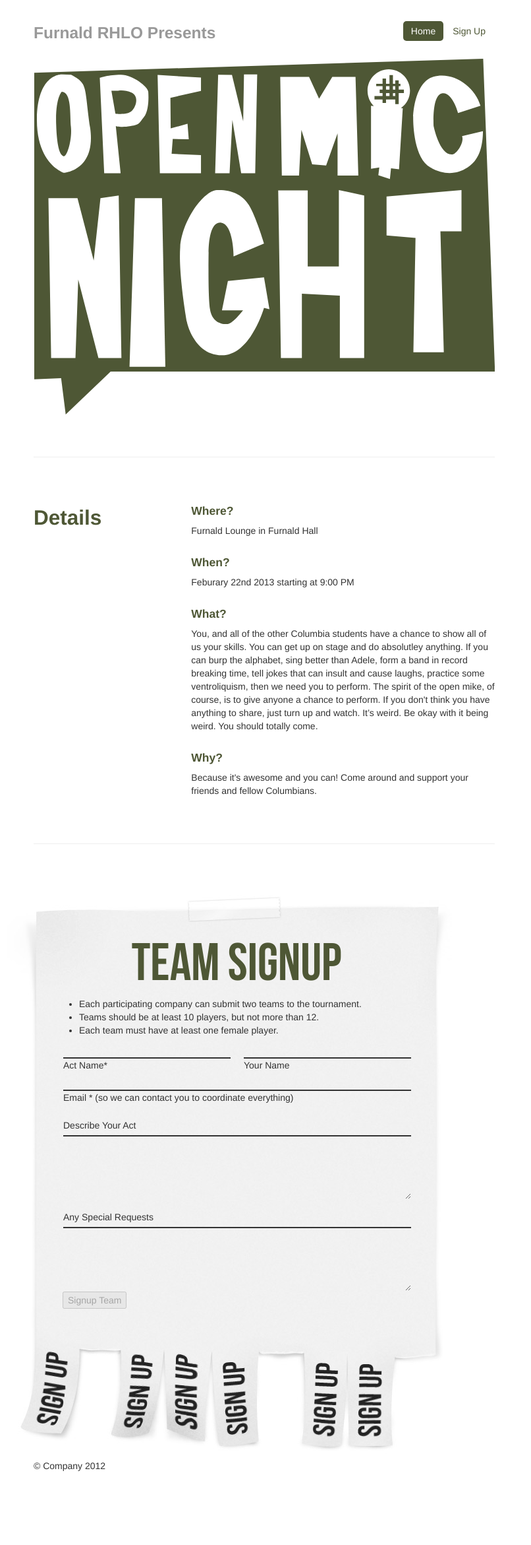
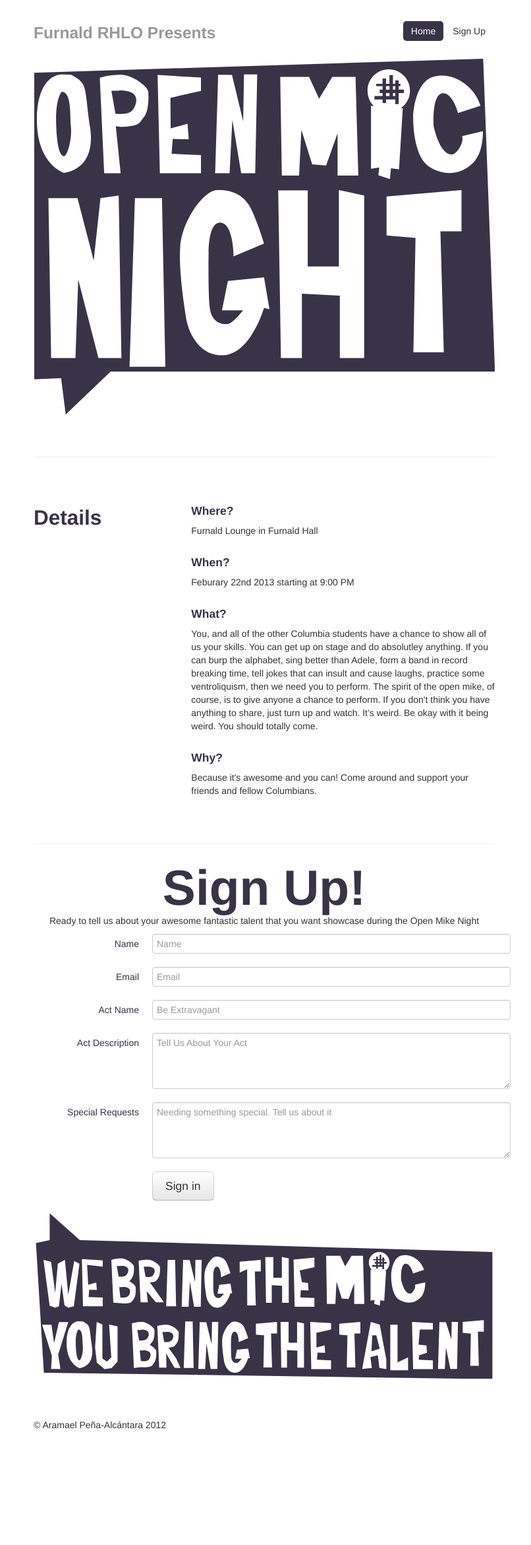
Before and after one commit to aramael/furnald-open-mic, a Django app: page / in a window 1280 px wide. Shown: the whole page at 66% size, without its empty margins (239-1045 px from the left). After the commit the page ends 2165 px from the top, so only its background shows below. Run offline with Django 3.2, Linux system fonts and the light colour scheme; some libraries are stand-ins or nearby versions.

Commit message:
Added Footer & Fixed Sign Up

```diff
--- a/static/css/front_page.css
+++ b/static/css/front_page.css
@@ -22,10 +22,20 @@ body {
     margin: 0 0 60px 0;
     text-align: center;
 }
-.jumbotron p {
+.jumbotron p,
+.footer-callout p {
     text-indent: -999em;
     font-size: 72px;
     line-height: 1;
+}
+
+/* bottom footer */
+.footer-callout {
+    background: url('http://127.0.0.1:8000/static/img/footer-colour.svg') no-repeat;
+    background-position:center;
+    height: 250px;
+    margin: 0 0 60px 0;
+    text-align: center;
 }
 
 /* Supporting marketing content */
@@ -41,7 +51,9 @@ body {
 .nav :not(.active) .coloured,
 h4.coloured,
 h2.coloured,
-h3.coloured {
+h1.coloured,
+h3.coloured,
+label.coloured {
     background: none !important;
 }
 
@@ -50,58 +62,16 @@ p {
 }
 
 /* Sign-Up for Open Mike Night */
-
-div#signup {
-    background: transparent url("../img/paper.jpg") 0 0 no-repeat;
-    width: 528px;
-    height: 800px;
-    display: block;
-    padding: 71px 78px 0px 84px;
-    margin-left: -40px;
-    font-family: helvetica,arial;
+h1.coloured {
+    text-align: center;
+    height: 45px;
+    margin: 15px auto;
+    font-size: 75px;
+}
+textarea {
+    height: 75px;
 }
 
-div#signup h3 {
-    font: normal 80px/80px BebasNeueRegular, Helvetica, Arial, serif;
+.signup p {
     text-align: center;
 }
-
-div#signup table {
-    width: 528px;
-    border-collapse: collapse;
-}
-
-div#signup td {
-    width: 254px;
-}
-
-div#signup td.spacer {
-    width: auto;
-}
-
-div#signup input,
-#signup textarea{
-    width: 100%;
-    padding: 0px;
-    margin: 0px;
-    display: block;
-    background: transparent;
-    border: 0px;
-    border-bottom: 2px solid #333;
-    font: normal 14px/14px 'ArchitectsDaughterRegular', Georgia, Times, serif;
-    color: #666;
-    border-radius: 0;
-    box-shadow: none;
-}
-
-#signup textarea {
-    width: 508px;
-    padding: 10px;
-    height: 75px;
-    line-height: 20px;
-    border: 0px;
-    border-top: 2px solid #333;
-}
-.space-below label{
-    margin-top: 15px;
-}
--- a/static/js/front_page.js
+++ b/static/js/front_page.js
@@ -18,9 +18,9 @@ $(document).ready(function(){
 
         $('.coloured').animate( { backgroundColor: hue, color: hue }, time);
 
-        timeout = setTimeout( function(){
-            spectrum();
-        }, time);
+//        timeout = setTimeout( function(){
+//            spectrum();
+//        }, time);
 
     }
 
--- a/templates/front_page.html
+++ b/templates/front_page.html
@@ -65,60 +65,58 @@
 
         <hr>
 
-        <div class="row-fluid marketing">
-            <div id="signup">
-                <h3 class="coloured">Team Signup</h3>
+        <div class="row-fluid signup">
 
-                <ul>
-                    <li>Each participating company can submit two teams to the tournament.</li>
-                    <li>Teams should be at least 10 players, but not more than 12.</li>
-                    <li>Each team must have at least one female player.</li>
-                </ul>
+            <h1 class="coloured">Sign Up!</h1>
 
-                <form action="/new#signup-start" method="POST">
+            <p>Ready to tell us about your awesome fantastic talent that you want showcase during the Open Mike Night</p>
 
-                    <table>
-                        <tbody><tr>
-                            <td>
-                                <input type="text" name="company-name" value="">
-                                <label for="company-name">Act Name<span class="req">*</span></label>
-                            </td>
-                            <td class="spacer">&nbsp;</td>
-                            <td>
-                                <input type="text" name="company-twitter" value="">
-                                <label for="company-twitter">Your Name</label>
-                            </td>
-                        </tr>
-                        <tr>
-                            <td colspan="3">
-                                <input type="text" name="contact-email" value="">
-                                <label for="contact-email">Email <span class="req">*</span> (so we can contact you to coordinate everything)</label>
-                            </td>
+            <form class="form-horizontal" method="post">
+                <div class="control-group">
+                    <label class="control-label coloured" for="settings-name">Name</label>
+                    <div class="controls">
+                        <input type="text" id="settings-name" placeholder="Name"  class="input-xxlarge">
+                    </div>
+                </div>
+                <div class="control-group">
+                    <label class="control-label coloured" for="settings-email">Email</label>
+                    <div class="controls">
+                        <input type="text" id="settings-email" placeholder="Email"  class="input-xxlarge">
+                    </div>
+                </div>
+                <div class="control-group">
+                    <label class="control-label coloured" for="settings-act-name">Act Name</label>
+                    <div class="controls">
+                        <input type="text" id="settings-act-name" placeholder="Be Extravagant"  class="input-xxlarge">
+                    </div>
+                </div>
+                <div class="control-group">
+                    <label class="control-label coloured" for="settings-act-description">Act Description</label>
+                    <div class="controls">
+                        <textarea class="input-xxlarge" id="settings-act-description" placeholder="Tell Us About Your Act"></textarea>
+                    </div>
+                </div>
+                <div class="control-group">
+                    <label class="control-label coloured" for="settings-act-requests">Special Requests</label>
+                    <div class="controls">
+                        <textarea class="input-xxlarge" id="settings-act-requests" placeholder="Needing something special. Tell us about it"></textarea>
+                    </div>
+                </div>
+                <div class="control-group">
+                    <div class="controls">
+                        <button type="submit" class="btn btn-large">Sign in</button>
+                    </div>
+                </div>
+            </form>
 
-                        </tr>
-                        <tr class="space-below">
-                            <td colspan="3">
-                                <label for="team-image">Describe Your Act</label>
-                                <textarea></textarea>
-                            </td>
-                        </tr>
-                        <tr class="space-below">
-                            <td colspan="3">
-                                <label for="team-image">Any Special Requests</label>
-                                <textarea></textarea>
-                            </td>
-                        </tr>
-                        </tbody></table>
+        </div>
 
-                    <div class="pledge js-pledge"><span class="js-checkbox unchecked"></span>
-                    <button id="submit-team" type="submit" disabled="">Signup Team</button>
-
-                </form>
-            </div>
+        <div class="footer-callout coloured">
+            <p> We bring the mic, You bring the talent</p>
         </div>
 
         <div class="footer">
-            <p>© Company 2012</p>
+            <p>© Aramael Pe&ntilde;a-Alc&aacute;ntara 2012</p>
         </div>
 
     </div>
```
Also changed, not shown: static/img/footer-colour.svg (added).
